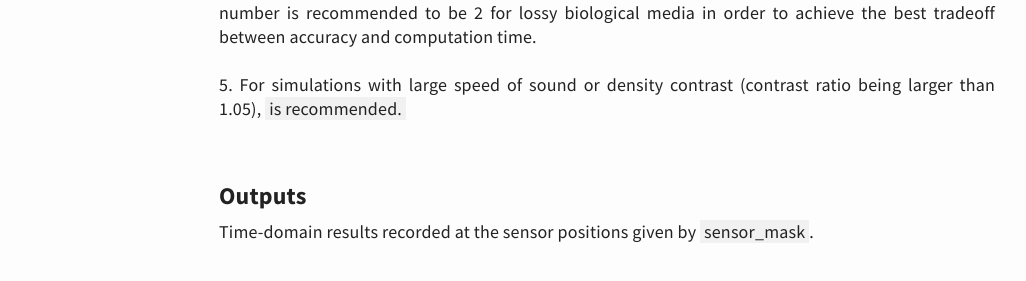
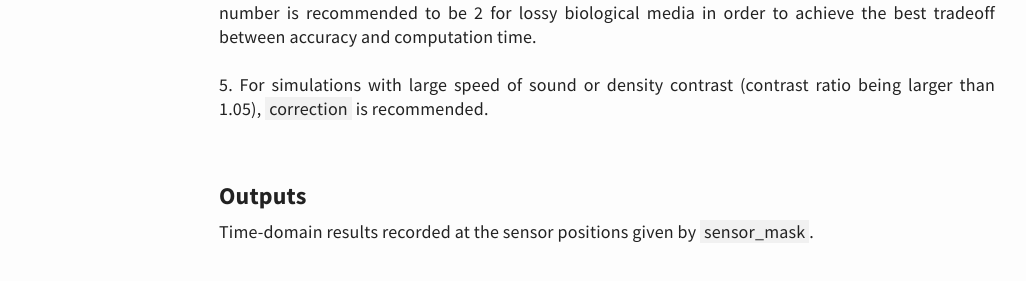
Before and after one commit to m-SOUND/mSOUND, a Jekyll site: the page built from function.html, in a window 1280 px wide and 1400 px high, scrolled down 2798 px. Shown: the part 163-444 px from the top of the window, without its empty margins (33-1059 px from the left). Built offline with Jekyll 4.4.1, drawn with Linux system fonts in a browser that asks for light colours.

Commit message:
Update function.html

```diff
--- a/function.html
+++ b/function.html
@@ -181,7 +181,7 @@ p = Forward1D(mgrid, medium, source_p, sensor_mask, reflection_order, ...);
  indicates the maximum order of reflections to be included in the simulation. This number is
  recommended to be 2 for lossy biological media in order to achieve the best tradeoff between accuracy and computation time.
  <br><br>5. For simulations with large speed of sound or density contrast (contrast ratio being larger than 1.05),
- <span style="background-color:#f1f1f1"correction</span> is recommended.
+ <span style="background-color:#f1f1f1">correction</span> is recommended.
 </p>
 
 
@@ -264,7 +264,7 @@ p = Forward2D(mgrid, medium, source_p, sensor_mask, reflection_order, ...);
  indicates the maximum order of reflections to be included in the simulation. This number is
  recommended to be 2 for lossy biological media in order to achieve the best tradeoff between accuracy and computation time.
  <br><br>5. For simulations with large speed of sound or density contrast (contrast ratio being larger than 1.05),
- <span style="background-color:#f1f1f1"correction</span> is recommended.
+ <span style="background-color:#f1f1f1">correction</span> is recommended.
  <br><br>6. By invoking <span style="background-color:#f1f1f1">NRL</span>, non-reflecting layers are added to the computational
  domain and would minimize the spatial aliasing error. If the non-reflecting layer is activated,
  <span style="background-color:#f1f1f1">medium.NRL_gamma</span> and <span style="background-color:#f1f1f1">medium.NRL_alpha</span>
```
